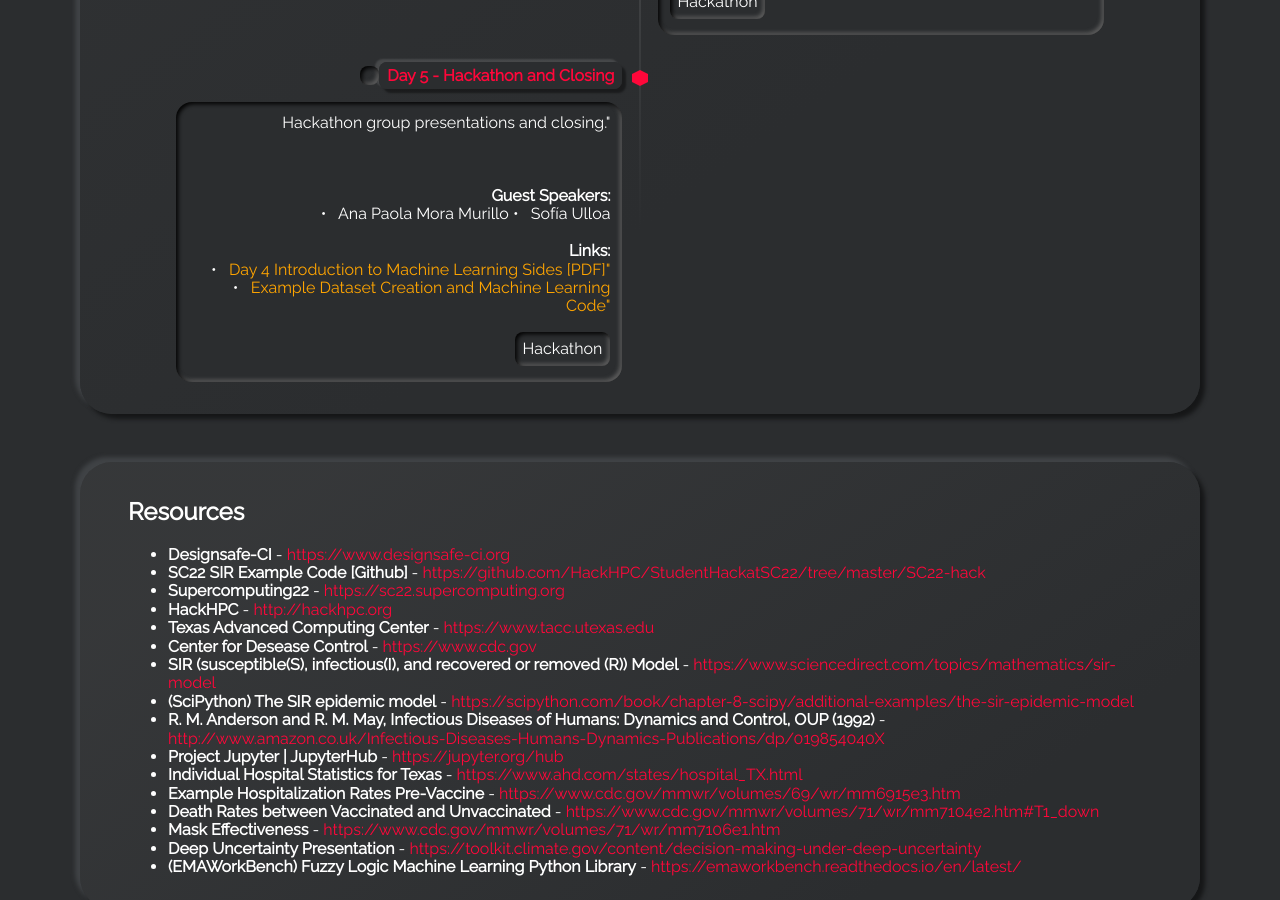
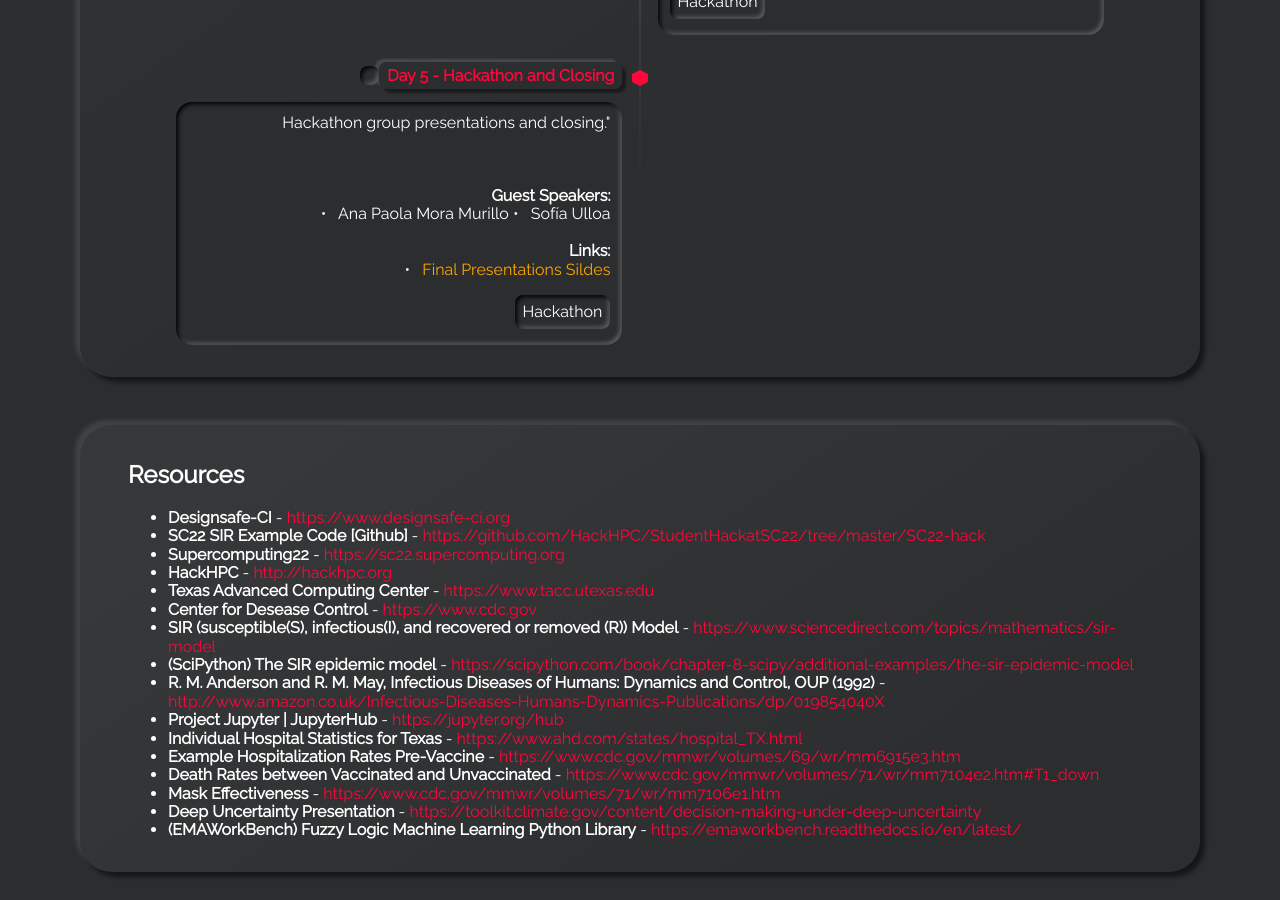
Before and after one commit to HackHPC/BigDataHack-2022, a Jekyll site: the page built from index.md, in a window 1280 px wide and 900 px high, scrolled down 6654 px. Built offline with Jekyll 4.4.1, drawn with Linux system fonts in a browser that asks for light colours; our own code applies the rules of GitHub Pages for plain Markdown files.

Commit message:
added final presentations slidelink

```diff
--- a/_data/timeline.yml
+++ b/_data/timeline.yml
@@ -158,8 +158,5 @@
   #      contact: ""
   #      contacttype: Email
   links:
-    - name: Day 4 Introduction to Machine Learning Sides [PDF]"
-      url: https://github.com/HackHPC/BigDataHack-2022/blob/gh-pages/assets/slides/thursday_files/IntroductiontoMachineLearning.pdf
-
-    - name: Example Dataset Creation and Machine Learning Code"
-      url: https://github.com/HackHPC/BigDataHack-2022/tree/gh-pages/assets/slides/thursday_files/SIR%20Model%20Machine%20Learning
+    - name: Final Presentations Sildes
+      url: https://docs.google.com/presentation/d/1IGXhK5tckTpr1h55RXIP-Ye-OYEwFVSNPm7O4TTRPwM/edit?usp=sharing
```
